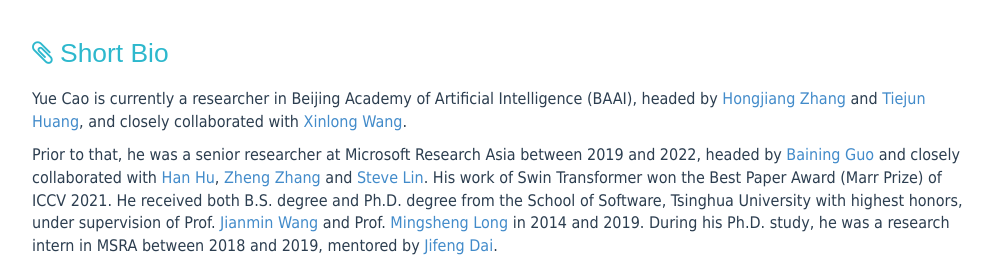
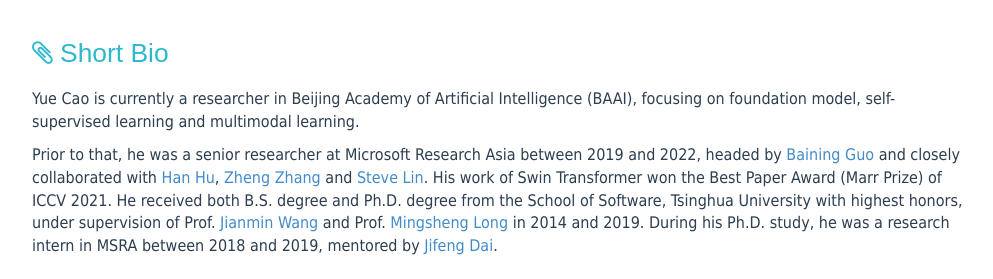
Before and after one commit to caoyue10/caoyue10.github.io, a Jekyll site: the page built from index.html, in a window 1280 px wide. Shown: the part 227-506 px from the top of the page, without its empty margins (138-1131 px from the left). Built offline with Jekyll 4.4.1, drawn with Linux system fonts in a browser that asks for light colours; the list of posts is cut into pages by our own code.

Commit message:
Update index.html

```diff
--- a/index.html
+++ b/index.html
@@ -8,7 +8,7 @@
         <h1 margin="0px"><i class="fa fa-paperclip"></i> Short Bio</h1>
     </header>
     <p>
-    Yue Cao is currently a researcher in Beijing Academy of Artificial Intelligence (BAAI), headed by <a href="https://scholar.google.com/citations?user=u6wmNbQAAAAJ&hl=zh-CN">Hongjiang Zhang</a> and <a href="https://scholar.google.com/citations?user=knvEK4AAAAAJ&hl=zh-CN">Tiejun Huang</a>, and closely collaborated with <a href="https://www.xloong.wang/">Xinlong Wang</a>. <br>
+    Yue Cao is currently a researcher in Beijing Academy of Artificial Intelligence (BAAI), focusing on foundation model, self-supervised learning and multimodal learning. <br>
     </p>
     <p>
 	Prior to that, he was a senior researcher at Microsoft Research Asia between 2019 and 2022, headed by <a href="https://www.microsoft.com/en-us/research/people/bainguo/">Baining Guo</a> and closely collaborated with <a href="https://ancientmooner.github.io/">Han Hu</a>, <a href="https://stupidzz.github.io/">Zheng Zhang</a> and <a href="https://www.microsoft.com/en-us/research/people/stevelin/">Steve Lin</a>.  His work of Swin Transformer won the Best Paper Award (Marr Prize) of ICCV 2021. He received both B.S. degree and Ph.D. degree from the School of Software, Tsinghua University with highest honors, under supervision of Prof. <a href="http://www.thss.tsinghua.edu.cn/publish/soft/3641/2010/20101214090035662150715/20101214090035662150715_.html">Jianmin Wang</a> and Prof. <a href="http://ise.thss.tsinghua.edu.cn/~mlong/"> Mingsheng Long</a> in 2014 and 2019. During his Ph.D. study, he was a research intern in MSRA between 2018 and 2019, mentored by <a href="https://jifengdai.org/">Jifeng Dai</a>.
```
